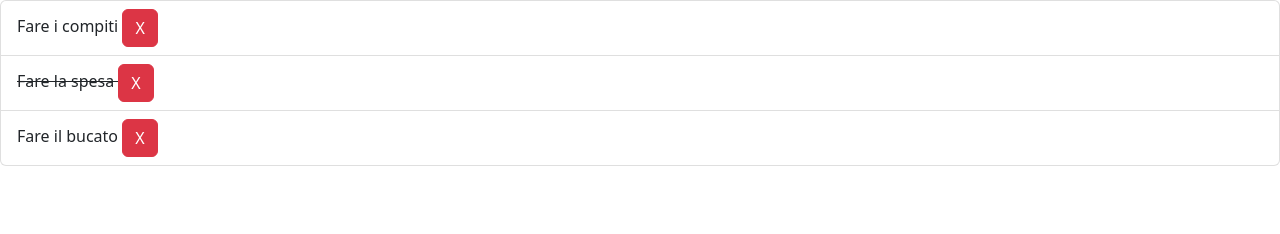
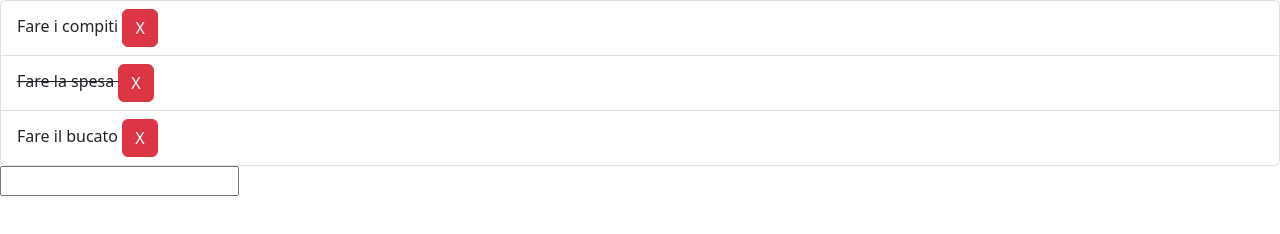
Before and after one commit to AlessioCalabrese1/vue-todolist, a plain HTML site: page index.html in a window 1280 px wide. Drawn offline with nearby package versions, Linux system fonts and the light colour scheme.

Commit message:
Milestone 3

```diff
--- a/index.html
+++ b/index.html
@@ -23,6 +23,8 @@
                 <button class="btn btn-danger" @click="removeListElement(index)">X</button>
             </li>
         </ul>
+
+        <input type="text" v-model="textNewLiElement" @keyUp.enter="addNewElement">
     </div>
 
 
--- a/index.js
+++ b/index.js
@@ -19,16 +19,23 @@ const app = new Vue({
                 removed: false
             }
         ],
+
+        textNewLiElement: ""
     },
 
     methods : {
         removeListElement(index){
-            /* let liArr = document.querySelectorAll("ul li");
-            console.log(liArr);
-            console.log(index);
-            liArr[index].remove(); */
+            this.todos[index].removed = true;
+        },
 
-            this.todos[index].removed = true;
+        addNewElement(){
+            const newLiElement = {
+                text: this.textNewLiElement,
+                done: false,
+                removed: false,
+            };
+            this.todos.push(newLiElement);
+            this.textNewLiElement = "";
         }
     }
 
```
